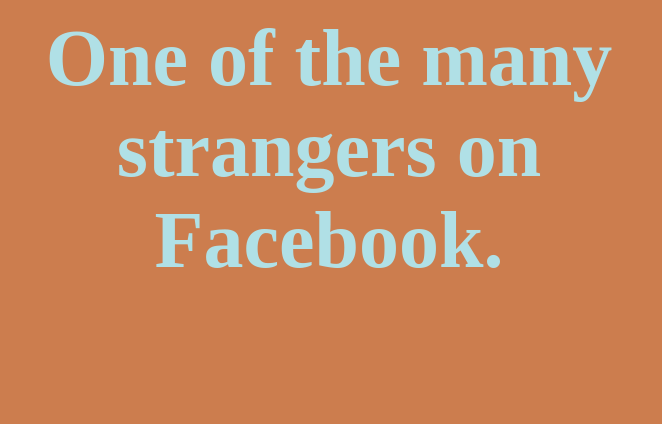
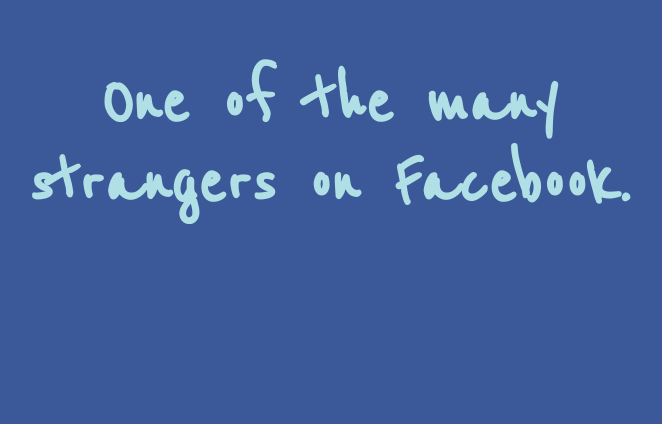
Before and after one commit to sangesherpa89/MMP240, a plain HTML site: page WK_3/index.html in a window 1280 px wide. Shown: the part 376-800 px from the top of the page, without its empty margins (311-973 px from the left). Drawn offline with Linux system fonts and the light colour scheme.

Commit message:
Changed whole html doc

```diff
--- a/WK_3/index.html
+++ b/WK_3/index.html
@@ -2,10 +2,11 @@
 <html>
 <head>
 	<title> Assignment 3</title>
-	<style type="text/css">
+   <link href="https://fonts.googleapis.com/css?family=Reenie+Beanie" rel="stylesheet">
+	<style>
+
 	body{color: #454545;
-        background-color: #cc7d4e;
-
+        background-color: #3B5998;
 background-size: cover;
 background
 }
@@ -16,19 +17,16 @@ h1
 	margin: 0;
 	padding: 0;
 	text-align: center;
-    font-family: 'BioRhyme';
+    font-family: 'Reenie Beanie', cursive;
     position: absolute;
     top: 50%;
     left: 50%;
     transform: translateX(-50%) translateY(-50%);
-
-
 }
-
 </style>
 </head>
 <body>
-<h1> <p>Friend</p>
+<h1> <p>Friend:</p>
     <p2>One of the many strangers on Facebook.</p2>
     </h1>
 </body>
```
